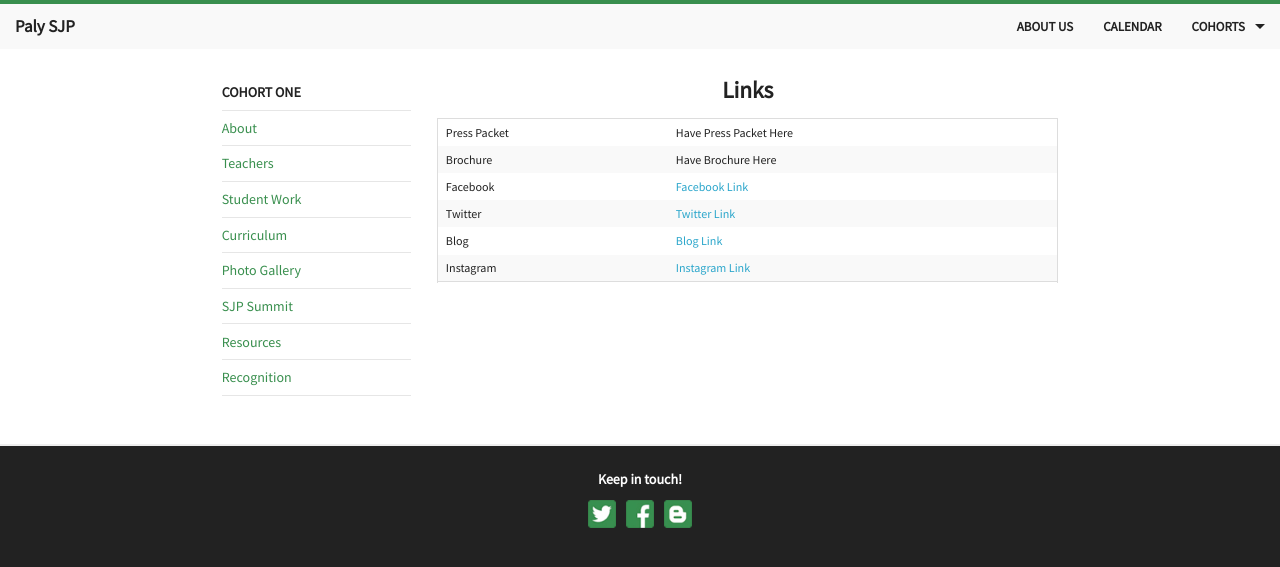
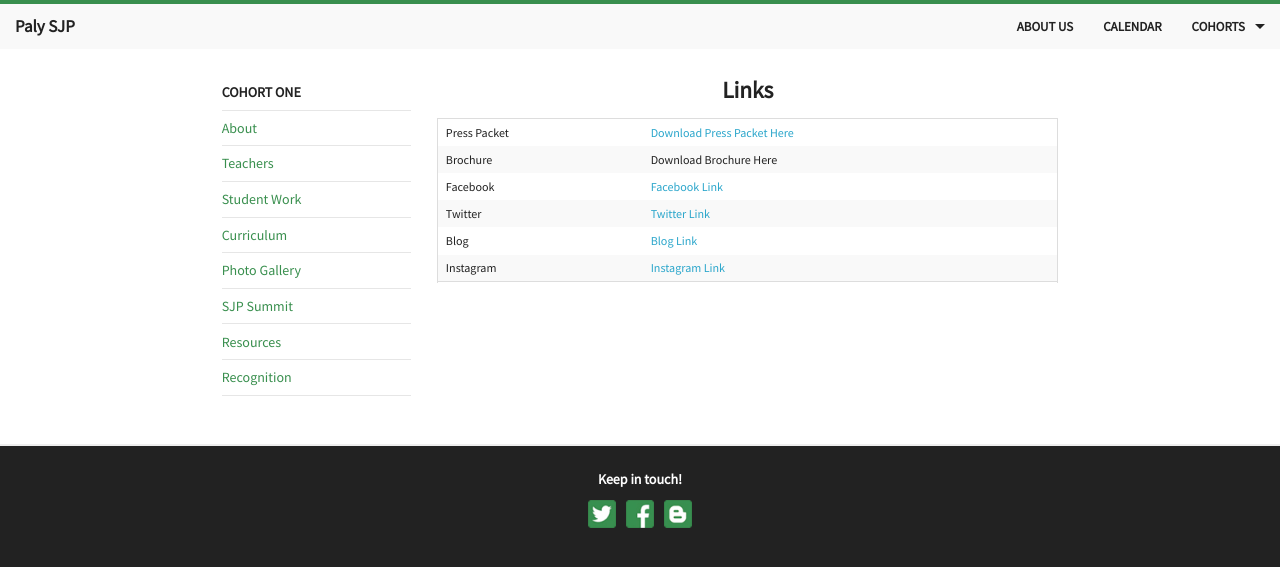
Before and after one commit to rafilong/palysjp-website, a Jekyll site: the page built from cohorts/one/resources.html, in a window 1280 px wide. Shown: the top 567 px of the page. Built offline with Jekyll 4.4.1, drawn with Linux system fonts in a browser that asks for light colours; Markdown is read by kramdown in place of the engine named in the settings.

Commit message:
Added press pack as download on resources

```diff
--- a/cohorts/one/resources.html
+++ b/cohorts/one/resources.html
@@ -5,16 +5,16 @@ cohortlink: one
 cohort: ONE
 ---
 
-<h3> Links </h3>
+<h3>Links</h3>
 
 <table style="width:100%">
   <tr>
     <td>Press Packet</td>
-    <td>Have Press Packet Here</td>
+    <td><a href="/assets/docs/resources/sjppresspack.docx">Download Press Packet Here</a></td>
   </tr>
   <tr>
     <td>Brochure</td>
-    <td>Have Brochure Here</td>
+    <td>Download Brochure Here</td>
   </tr>
   <tr>
     <td>Facebook</td>
```
